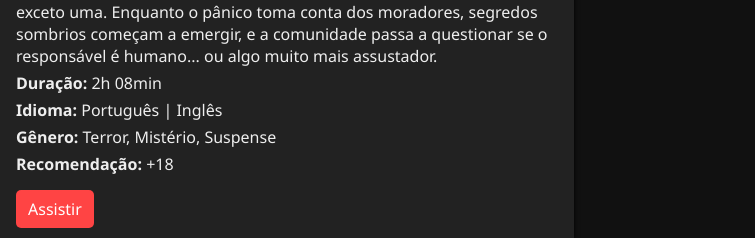
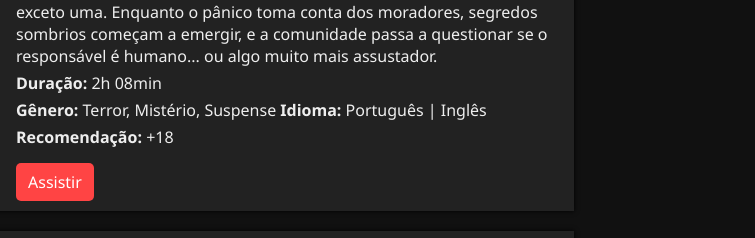
Before and after one commit to jsfelixz/felix, a plain HTML site: page index.html in a window 1280 px wide. Shown: the part 232-470 px from the top of the page, 525-1280 px from the left. Drawn offline with Linux system fonts and the light colour scheme.

Commit message:
Update index.html

```diff
--- a/index.html
+++ b/index.html
@@ -19,8 +19,7 @@
     <h3>A Hora do Mal (2025)</h3>
     <p><strong>Sinopse:</strong> Em uma pequena cidade, todas as crianças de uma mesma turma desaparecem simultaneamente em uma única noite — todas, exceto uma. Enquanto o pânico toma conta dos moradores, segredos sombrios começam a emergir, e a comunidade passa a questionar se o responsável é humano... ou algo muito mais assustador.</p>
     <p><strong>Duração:</strong> 2h 08min</p>
-	<p><strong>Idioma:</strong> Português | Inglês</p>
-	<p><strong>Gênero:</strong> Terror, Mistério, Suspense</p>
+	<p><strong>Gênero:</strong> Terror, Mistério, Suspense <strong>Idioma:</strong> Português | Inglês</p>
 	<p><strong>Recomendação:</strong> +18</p>
     <a href="https://drive.google.com/file/d/151rQyCJ3mafFUb1AgwYAxTM9HuDdFIrD/view?usp=sharing" target="_blank" class="btn-drive">Assistir</a>
 	</div>
```
